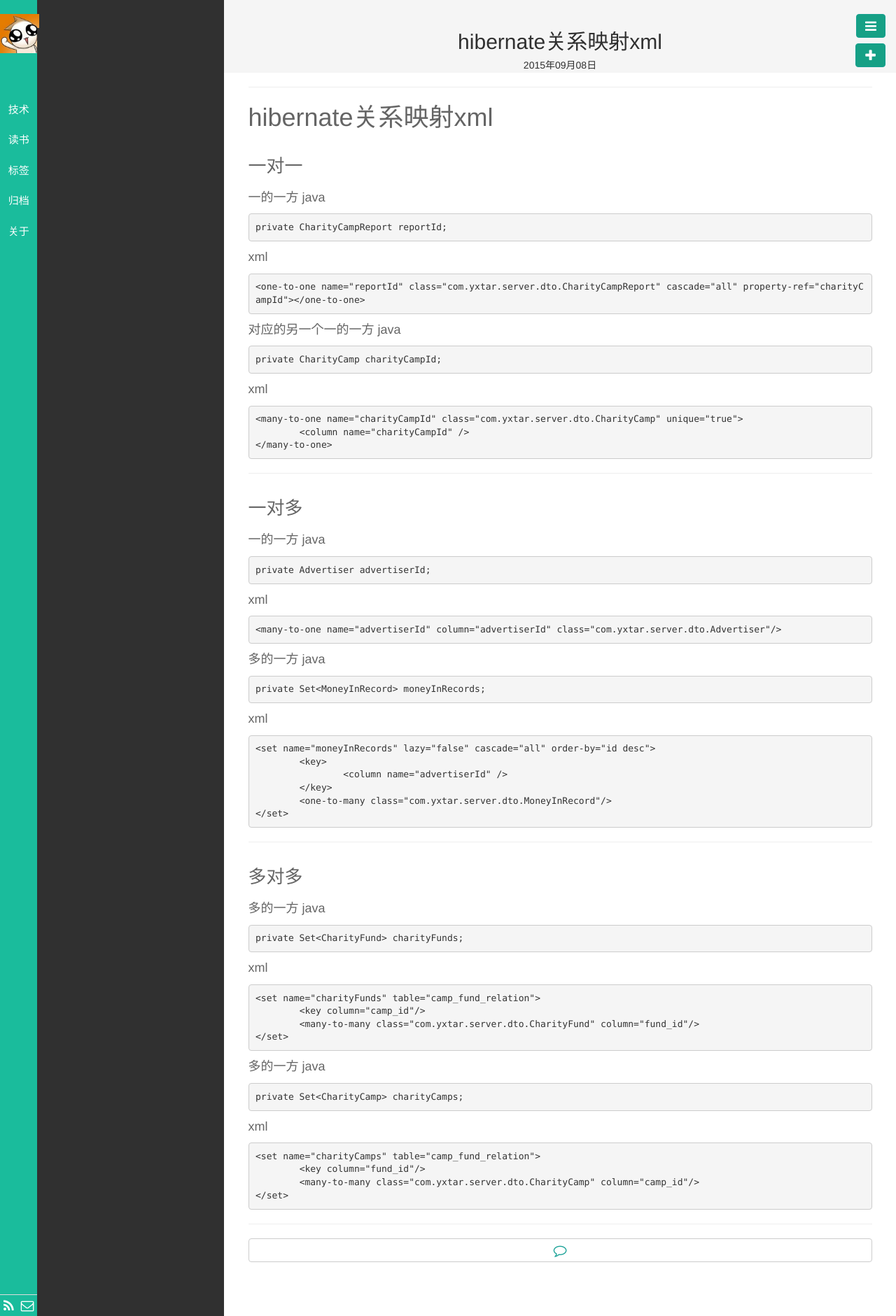
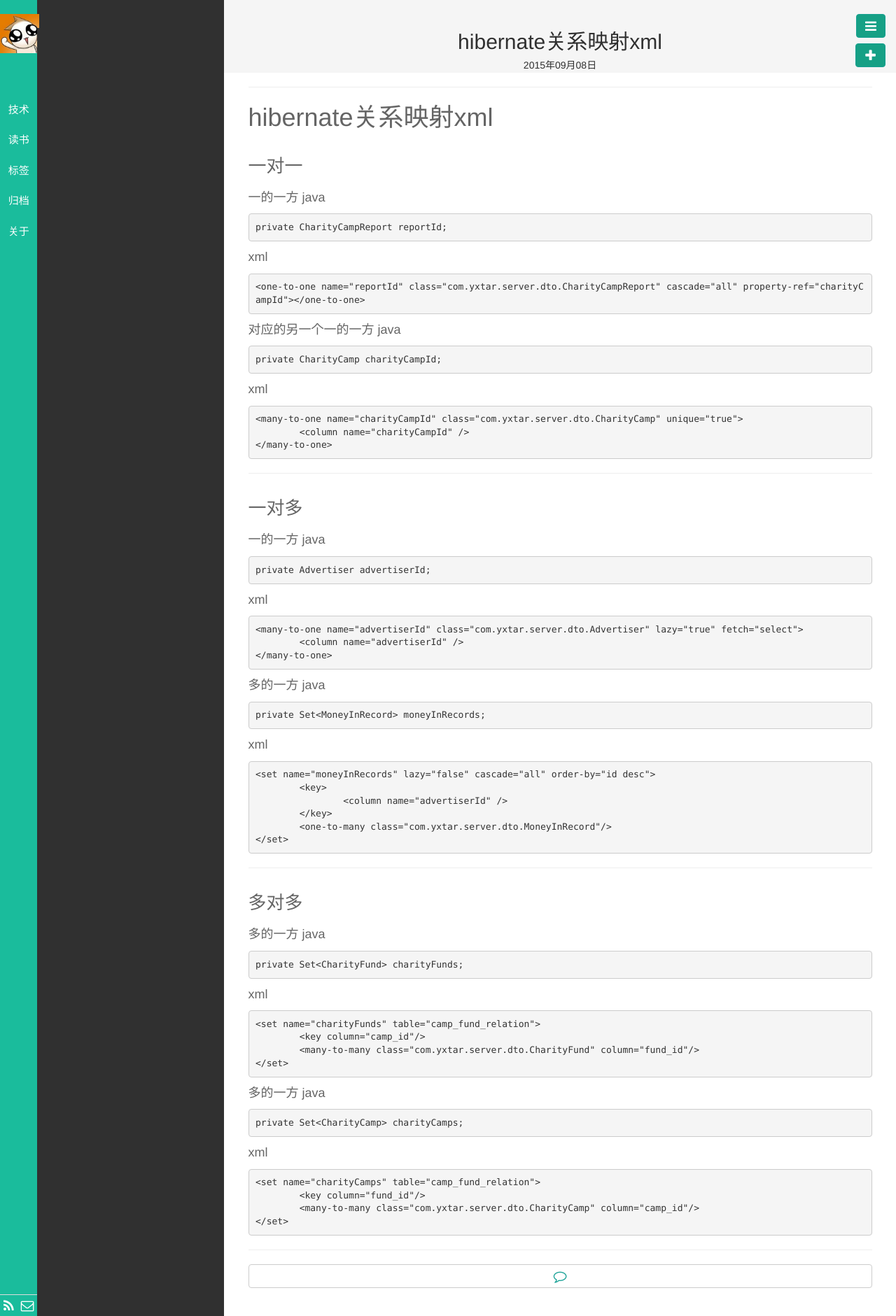
Before and after one commit to simplelist/simplelist.github.io, a Jekyll site: the page built from _posts/技术/2015-09-08-hibernate.md, in a window 1280 px wide. Shown: the whole page at 70% size. Built offline with Jekyll 4.4.1, drawn with Linux system fonts in a browser that asks for light colours; nearby versions of some CDN libraries; library files that are not in the unit come from our copies; Markdown is read by kramdown in place of the engine named in the settings.

Commit message:
hibernate many to one

````diff
--- a/_posts/技术/2015-09-08-hibernate.md
+++ b/_posts/技术/2015-09-08-hibernate.md
@@ -47,7 +47,9 @@ private Advertiser advertiserId;
 xml
 
 ```
-<many-to-one name="advertiserId" column="advertiserId" class="com.yxtar.server.dto.Advertiser"/>
+<many-to-one name="advertiserId" class="com.yxtar.server.dto.Advertiser" lazy="true" fetch="select">
+	<column name="advertiserId" />
+</many-to-one>
 ```
 多的一方 java
 
````
